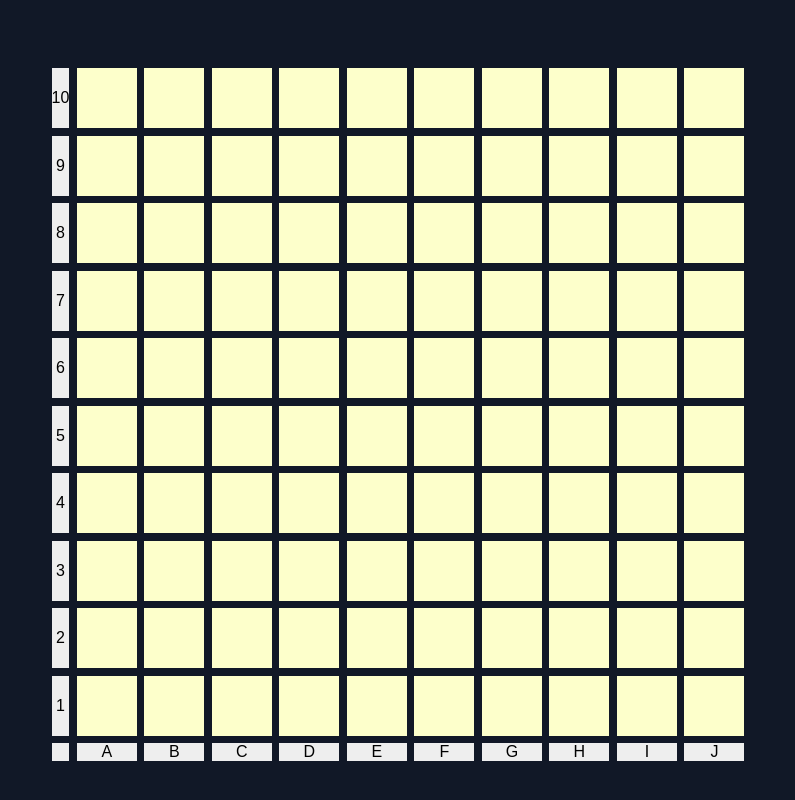
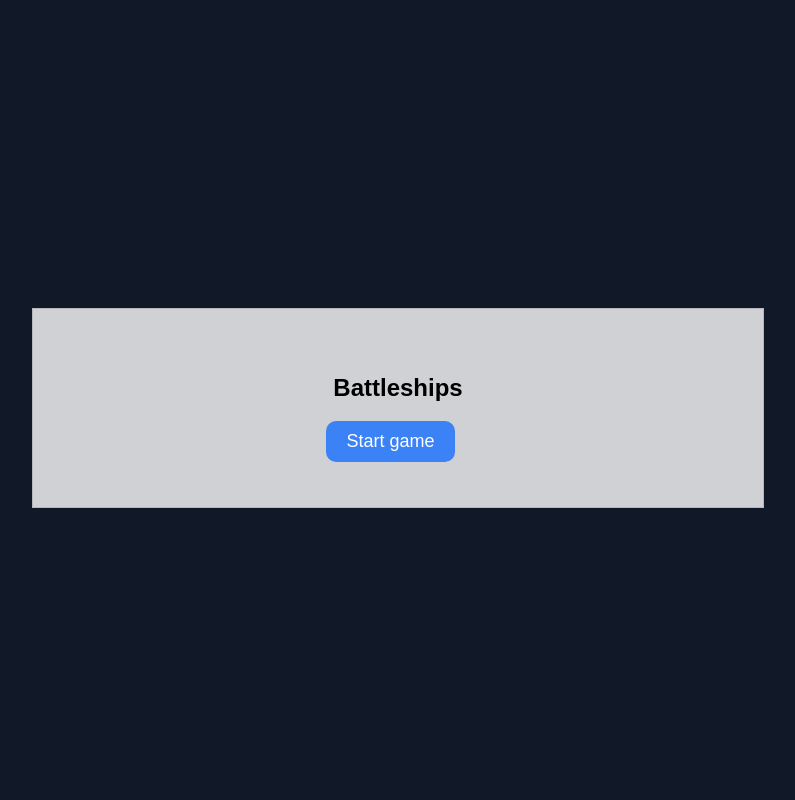
Before and after one commit to ollyjw/odin-battleships, a website built with webpack: page dist/index.html in a window 1280 px wide. Shown: the whole page, without its empty margins (242-1037 px from the left). Built offline with nearby package versions, Linux system fonts and the light colour scheme.

Commit message:
start of game loop w DOM els & placeship function

```diff
--- a/src/factories/gameboard.js
+++ b/src/factories/gameboard.js
@@ -4,6 +4,8 @@ import Ship from "./ship";
 // Gameboards should have a receiveAttack function that takes a pair of coordinates, determines whether or not the attack hit a ship and then sends the ‘hit’ function to the correct ship, or records the coordinates of the missed shot.
 // Gameboards should keep track of missed attacks so they can display them properly.
 // Gameboards should be able to report whether or not all of their ships have been sunk.
+// SHIPS SHOULD NOT BE ABLE TO OVERLAP
+
 
 
 const Gameboard = () => {
@@ -33,6 +35,8 @@ const Gameboard = () => {
         patrolBoat: Ship('patrolBoat'),
     };
 
+    const types = Object.keys(ship); // ['carrier', 'battleship', etc]
+
     // place ship's id into the board array between input coords
     function placeShip(shipType, startPos, endPos) { //e.g 'battleship', [0,0], [4,0]
 
@@ -43,7 +47,7 @@ const Gameboard = () => {
         // Get shipLength & id props from Ship factory
         const { shipLength, id } = ship[shipType];
 
-        const types = Object.keys(ship); // ['carrier', 'battleship', etc]
+        // const types = Object.keys(ship); // ['carrier', 'battleship', etc]
         for (let i = 0; types.length > i; i++) {
             if (shipType === types[i] && shipLength === coordsAmount) {
                 // push ship obj to ships array
@@ -56,6 +60,18 @@ const Gameboard = () => {
                 })
             }
         }
+    }
+
+    // push shiplength of each ship into new array
+    function getShipLengthArray() {
+        const shipLengthArray = [];
+        //const types = Object.keys(ship);
+
+        for (let i = 0; types.length > i; i++) {
+            shipLengthArray.push(ship[types[i]].shipLength);
+        }
+
+        return shipLengthArray;
     }
 
     // return array of all coords between, & including, two input coords eg. [0,0], [0,3]
@@ -101,6 +117,20 @@ const Gameboard = () => {
             nums.push(i);
         }
         return nums;
+    }
+
+    // Find end coord from start coord + shiplength & direction
+    const getEndCoord = (startPos, direction, shipLength) => {
+        const [startRow, startCol] = startPos;
+        let endRow = startRow;
+        let endCol = startCol;
+
+        if (direction === 'vertical') {
+            endRow += shipLength - 1;
+        } else { // horizontal
+            endCol += shipLength - 1;
+        }
+        return [endRow, endCol];
     }
 
     // takes pair of coords, determines whether the attack hit a ship and sends hit function to correct ship or records coords of missed shot
@@ -161,8 +191,11 @@ const Gameboard = () => {
         getAllCoords,
         getAllNumsBetween,
         getArray,
+        getEndCoord,
+        getShipLengthArray,
         placeShip,
-        receiveAttack
+        receiveAttack,
+        types,
     };
 }
 
--- a/src/factories/ship.js
+++ b/src/factories/ship.js
@@ -25,7 +25,7 @@ const Ship = (shipType) => {
         patrolBoat: {
             shipLength: 2,
             id: 5,
-        },
+        }
     };
 
     let hitsAmount = 0;
@@ -51,7 +51,7 @@ const Ship = (shipType) => {
         hit,
         hitsAmount,
         id,
-        isSunk
+        isSunk,
     };
 }
 
--- a/src/index.js
+++ b/src/index.js
@@ -1,14 +1,14 @@
-import { displayBoard } from "./modules/dom";
+import Ship from "./factories/ship";
+import Gameboard from "./factories/gameboard";
+// import * as DOM from './modules/dom';
+import * as GAME from './modules/game';
 import './styles.css';
 
-displayBoard();
+// DOM.renderOuterContainer();
+// DOM.displayBoard();
+
+GAME.startGame();
 
 
-// 10x10 sqr grid, letter & num coords
-// 5 Ship classes occupy differing amount of sqrs
-// Ships cannot overlap
-// Enemy ships hidden from player sight
-// Each turn player announces coord to hit
-// Hit or miss is marked on player board
-// When all sqrs of ship hit, it sinks
-// Game over when all ships have been sunk
+console.log(Ship('patrolBoat').shipLength);
+console.log(Gameboard().getShipLengthArray());
--- a/src/modules/dom.js
+++ b/src/modules/dom.js
@@ -1,15 +1,67 @@
 import Gameboard from "../factories/gameboard";
+import Ship from "../factories/ship";
+import * as GAME from "./game";
 
 
-// We’ll leave the HTML implementation up to you for now, but you should display both the player’s boards and render them using information from the Gameboard class/factory.
+// display both the player’s boards and render them using information from the Gameboard class/factory.
 // You need methods to render the gameboards and to take user input for attacking. For attacks, let the user click on a coordinate in the enemy Gameboard.
+
+const renderOuterContainer = () => {
+    const container = document.createElement('div');
+    container.classList.add('container');
+    document.body.appendChild(container);
+}
+
+
+const renderMainMenu = () => {
+    const outerContainer = document.querySelector('.container');
+    const menuCard = document.createElement('div');
+    menuCard.classList.add('menu-card');
+    const title = document.createElement('h2');
+    title.classList.add('title');
+    title.textContent = "Battleships";
+    const startBtnContainer = document.createElement('div');
+    startBtnContainer.classList.add("btn-container");
+    const startBtn = document.createElement('btn');
+    startBtn.classList.add('start-btn');
+    startBtn.textContent = 'Start game';
+    startBtn.addEventListener('click', GAME.startPreGame());
+    outerContainer.appendChild(menuCard);
+    menuCard.appendChild(title);
+    menuCard.appendChild(startBtnContainer);
+    startBtnContainer.appendChild(startBtn);
+}
+
+
+const renderPreGame = (player) => {
+    const boardObj = player.getBoardObj();
+
+    const shipLength = boardObj.getShipLengthArray().pop();
+    let direction = 'vertical';
+
+    // Click a square to place ship
+    const placeShipClick = (e) => {
+        const positionAttribute = e.target.getAttribute('array-position'); // eg '9-0'
+
+        const startPos = positionAttribute;
+        const endPos = boardObj.getEndCoord(startPos, direction, shipLength);
+
+        let shipType;
+        for (let i = 0; Ship().types.length > i; i++) {
+            shipType = Ship().types[i];
+        }
+
+        boardObj.placeShip(shipType, startPos, endPos);
+        renderPreGame(player);
+    }
+
+}
 
 
 const board = Gameboard().createBoardArray();
 
-export function displayBoard() {
-    const container = document.createElement('div');
-    container.classList.add('container');
+function displayBoard() {
+    const outerContainer = document.querySelector('.container');
     const gameboard = document.createElement('div');
     gameboard.classList.add('gameboard');
 
@@ -28,6 +80,8 @@ export function displayBoard() {
             }
             const square = document.createElement('div');
             square.id = coordinate;
+            // array position
+            square.setAttribute('array-position', `${i}-${j}`);
             square.classList.add('square');
             gameboard.appendChild(square);
         }
@@ -41,6 +95,14 @@ export function displayBoard() {
         }
         gameboard.append(colLegend);
     }
-    document.body.appendChild(container);
-    container.appendChild(gameboard);
+
+    outerContainer.appendChild(gameboard);
 }
+
+
+export {
+    displayBoard,
+    renderOuterContainer,
+    renderMainMenu,
+    renderPreGame
+}
--- a/src/modules/game.js
+++ b/src/modules/game.js
@@ -1,4 +1,42 @@
+import { Player } from '../factories/player';
+import * as DOM from './dom';
+
 // Main game loop
 // The game loop should set up a new game by creating Players and Gameboards. For now just populate each Gameboard with predetermined coordinates. You can implement a system for allowing players to place their ships later.
 // The game loop should step through the game turn by turn using only methods from other objects. If at any point you are tempted to write a new function inside the game loop, step back and figure out which class or module that function should belong to.
 // Create conditions so that the game ends once one player’s ships have all been sunk. This function is appropriate for the Game module.
+
+let player = Player();
+// let computer = Player.Computer();
+
+
+// Main menu - start game btn
+const startGame = () => {
+    DOM.renderOuterContainer();
+    DOM.renderMainMenu();
+}
+
+// PRE-GAME - take player name, ship placement
+
+const startPreGame = () => {
+    DOM.renderPreGame(player);
+}
+
+
+// Start game - display boards & add player name to screen
+// - click event on grid cell to attack enemy board
+// - receive enemy attack
+// - repeat until all ships sunks
+
+// const startGame = () => {
+
+// }
+
+
+// Victory screen / restart btn
+
+
+export {
+    startPreGame,
+    startGame
+}
--- a/src/styles.css
+++ b/src/styles.css
@@ -10,6 +10,7 @@ body {
     align-content: center;
     font-family: sans-serif;
     flex-direction: column;
+    height: 100vh;
 }
 
 .gameboard {
@@ -41,3 +42,35 @@ body {
     justify-content: center;
     align-items: center;
 }
+
+.menu-card {
+    background-color: rgba(255,255,255,0.8);
+    display: flex;
+    flex-direction: column;
+    justify-content: center;
+    position:relative;
+    border: 1px solid rgba(0,0,0,.125);
+    width: 40rem;
+    padding: 45px;
+
+}
+
+.btn-container {
+    display: flex;
+    flex-direction: column;
+}
+
+.start-btn {
+    background-color: rgb(59,130,246);
+    color: #fff;
+    padding: 10px 20px;
+    font-size: large;
+    border-style: none;
+    border-radius: 10px;
+    margin-right: 15px;
+    align-self: center;
+}
+
+.title {
+    text-align: center;
+}
```
Also changed, not shown: dist/main.js.
